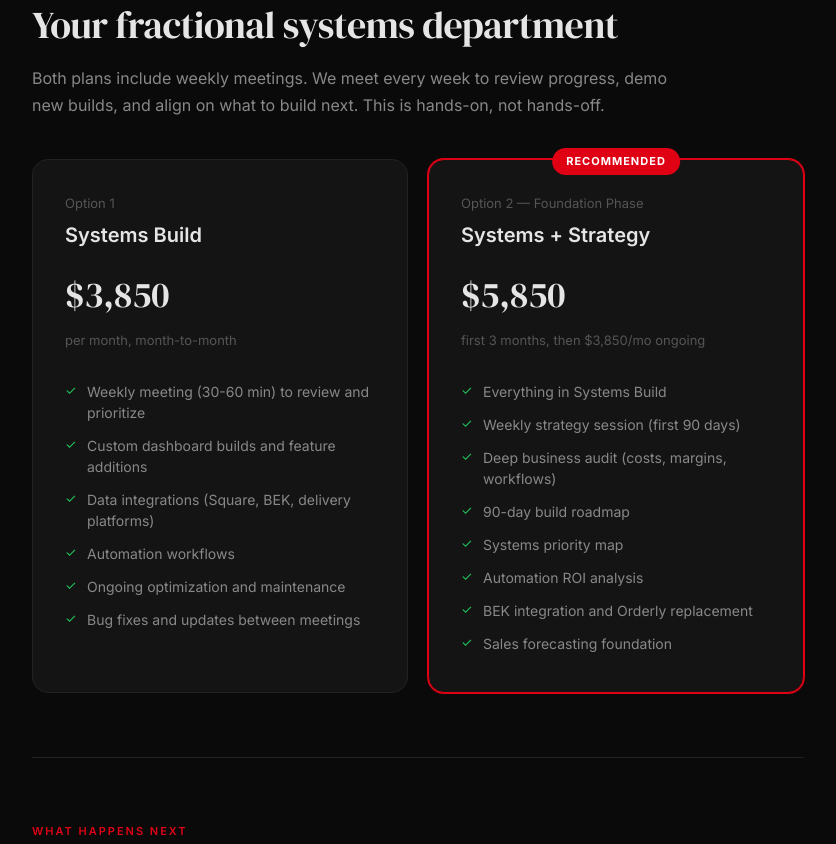
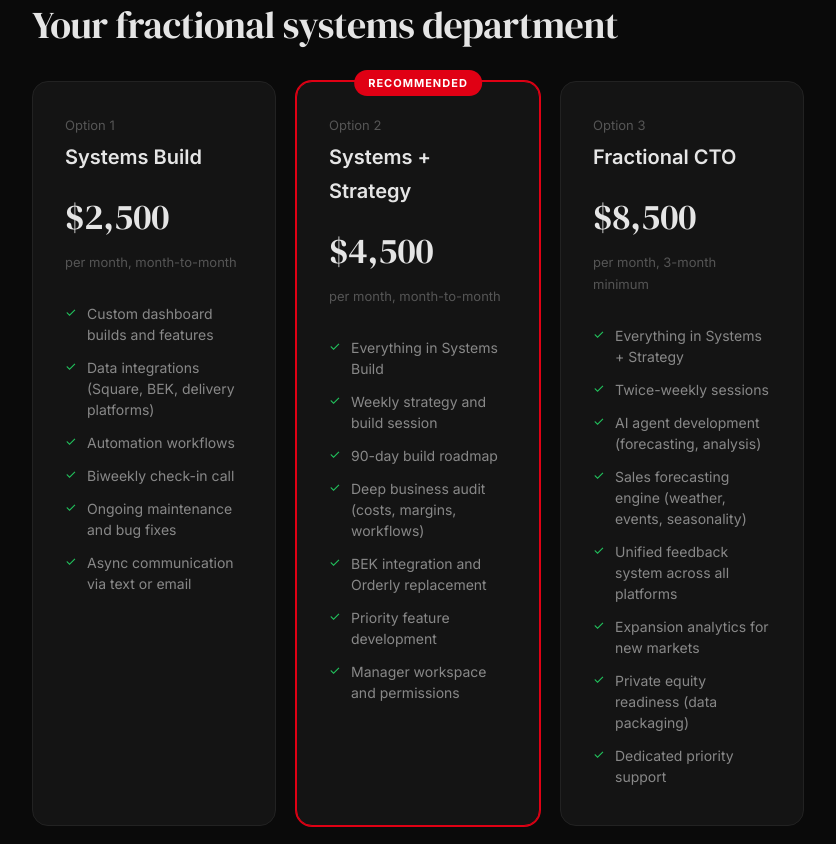
Before and after one commit to josistew/crash-course-intake, a plain HTML site: page motomedi/index.html in a window 1280 px wide. Shown: the part 5936-6780 px from the top of the page, without its empty margins (222-1058 px from the left). Drawn offline with Linux system fonts and the light colour scheme.

Commit message:
Update pricing to 3 tiers with weekly meetings on premium options
Co-Authored-By: Claude Opus 4.6 (1M context) <noreply@anthropic.com>

```diff
--- a/motomedi/index.html
+++ b/motomedi/index.html
@@ -375,8 +375,8 @@
     margin-top: 32px;
   }
 
-  @media (max-width: 640px) {
-    .pricing-grid { grid-template-columns: 1fr; }
+  @media (max-width: 900px) {
+    .pricing-grid { grid-template-columns: 1fr !important; }
   }
 
   .price-card {
@@ -818,38 +818,51 @@
     <div class="section-label">The Offer</div>
     <h2>Your fractional systems department</h2>
 
-    <p class="section-intro">Both plans include weekly meetings. We meet every week to review progress, demo new builds, and align on what to build next. This is hands-on, not hands-off.</p>
-
-    <div class="pricing-grid">
+    <div class="pricing-grid" style="grid-template-columns: 1fr 1fr 1fr;">
       <div class="price-card">
         <div class="price-label">Option 1</div>
         <h3>Systems Build</h3>
-        <div class="price">$3,850</div>
+        <div class="price">$2,500</div>
         <div class="price-sub">per month, month-to-month</div>
         <ul>
-          <li>Weekly meeting (30-60 min) to review and prioritize</li>
-          <li>Custom dashboard builds and feature additions</li>
+          <li>Custom dashboard builds and features</li>
           <li>Data integrations (Square, BEK, delivery platforms)</li>
           <li>Automation workflows</li>
-          <li>Ongoing optimization and maintenance</li>
-          <li>Bug fixes and updates between meetings</li>
+          <li>Biweekly check-in call</li>
+          <li>Ongoing maintenance and bug fixes</li>
+          <li>Async communication via text or email</li>
         </ul>
       </div>
       <div class="price-card recommended">
         <div class="rec-badge">Recommended</div>
-        <div class="price-label">Option 2 — Foundation Phase</div>
+        <div class="price-label">Option 2</div>
         <h3>Systems + Strategy</h3>
-        <div class="price">$5,850</div>
-        <div class="price-sub">first 3 months, then $3,850/mo ongoing</div>
+        <div class="price">$4,500</div>
+        <div class="price-sub">per month, month-to-month</div>
         <ul>
           <li>Everything in Systems Build</li>
-          <li>Weekly strategy session (first 90 days)</li>
+          <li>Weekly strategy and build session</li>
+          <li>90-day build roadmap</li>
           <li>Deep business audit (costs, margins, workflows)</li>
-          <li>90-day build roadmap</li>
-          <li>Systems priority map</li>
-          <li>Automation ROI analysis</li>
           <li>BEK integration and Orderly replacement</li>
-          <li>Sales forecasting foundation</li>
+          <li>Priority feature development</li>
+          <li>Manager workspace and permissions</li>
+        </ul>
+      </div>
+      <div class="price-card">
+        <div class="price-label">Option 3</div>
+        <h3>Fractional CTO</h3>
+        <div class="price">$8,500</div>
+        <div class="price-sub">per month, 3-month minimum</div>
+        <ul>
+          <li>Everything in Systems + Strategy</li>
+          <li>Twice-weekly sessions</li>
+          <li>AI agent development (forecasting, analysis)</li>
+          <li>Sales forecasting engine (weather, events, seasonality)</li>
+          <li>Unified feedback system across all platforms</li>
+          <li>Expansion analytics for new markets</li>
+          <li>Private equity readiness (data packaging)</li>
+          <li>Dedicated priority support</li>
         </ul>
       </div>
     </div>
```
